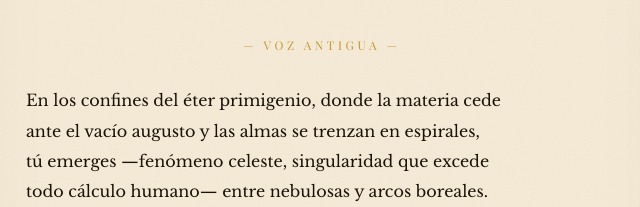
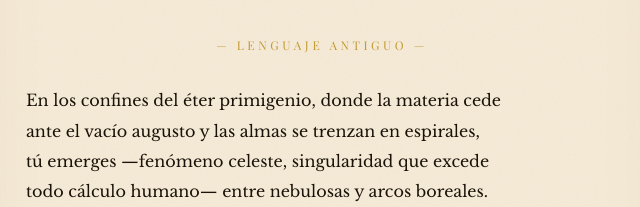
Before and after one commit to Edward8Duque22/AlaAntiguita, a plain HTML site: page index.html in a window 1280 px wide. Shown: the part 351-558 px from the top of the page, 318-958 px from the left. Drawn offline with nearby package versions, Linux system fonts and the light colour scheme; a web font is replaced by a local one.

Commit message:
Update index.html

```diff
--- a/index.html
+++ b/index.html
@@ -410,7 +410,7 @@
       <button class="toggle-btn" onclick="toggleModo()">Traducir al lenguaje de hoy</button>
     </div>
 
-    <p class="modo-label" id="modoLabel">— Voz antigua —</p>
+    <p class="modo-label" id="modoLabel">— Lenguaje antiguo —</p>
 
     <div class="poema" id="poema">
 
```
